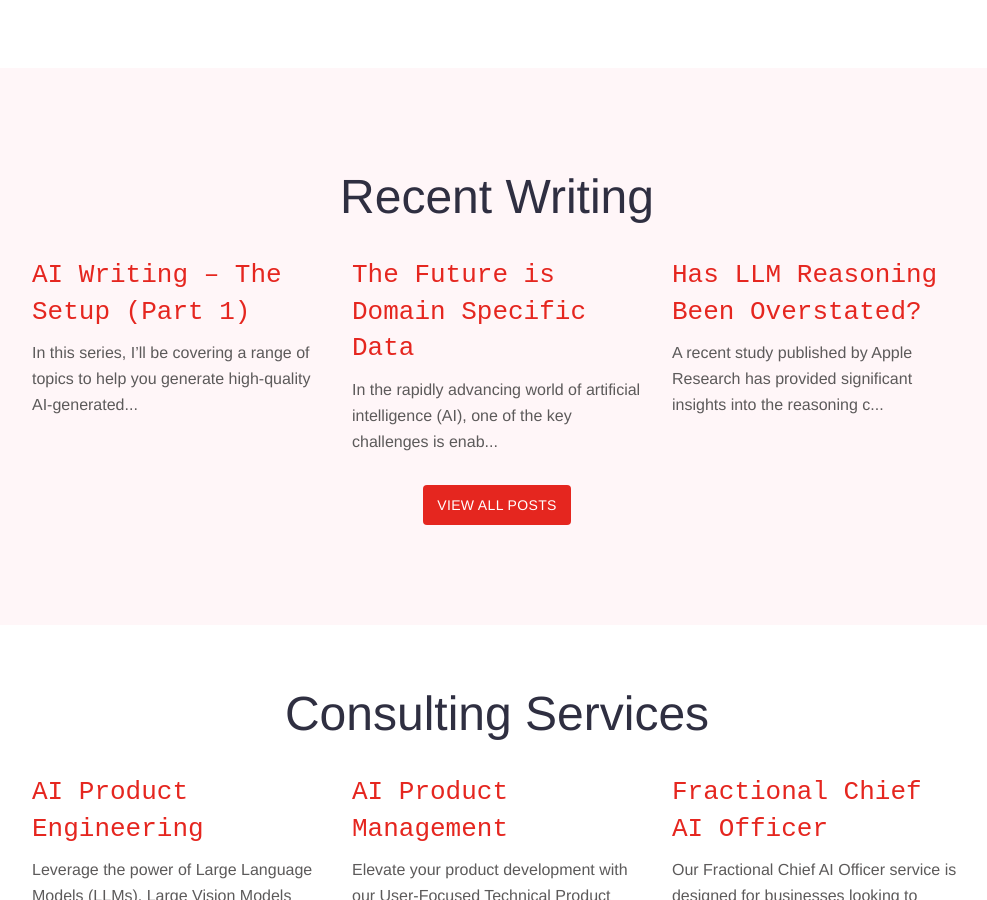
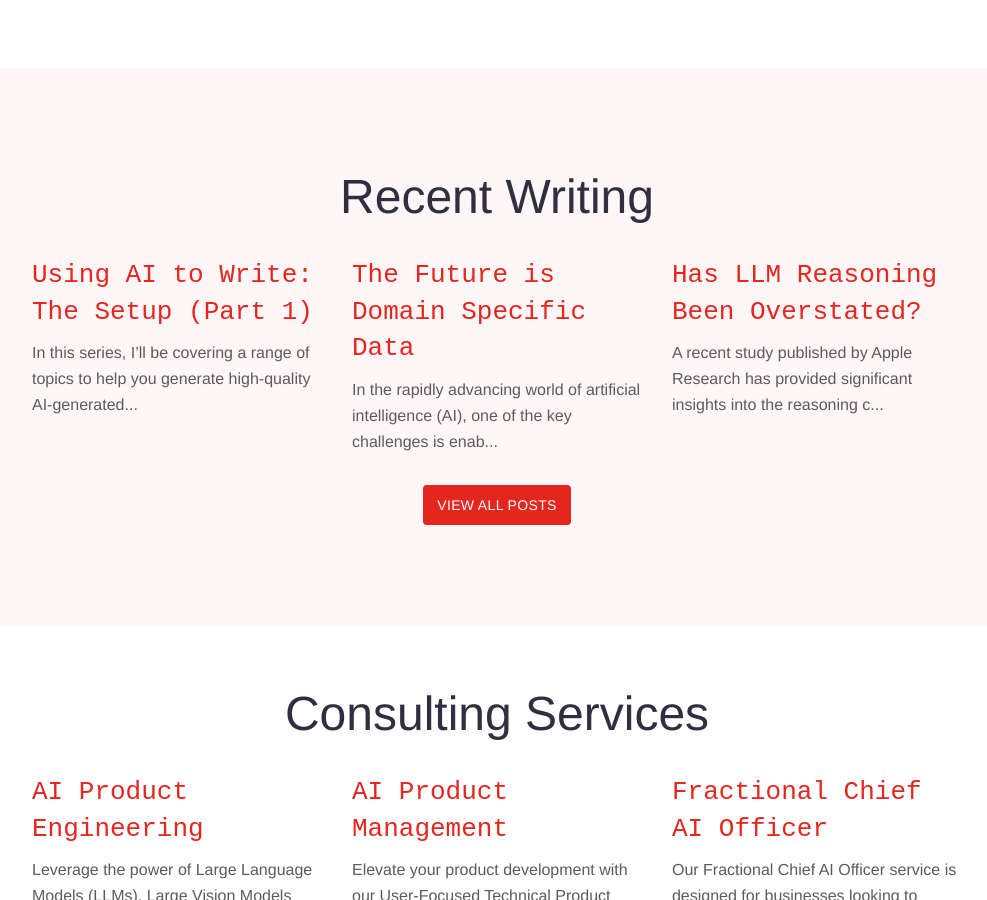
Before and after one commit to Shakakai/100x, a Jekyll site: the page built from index.md, in a window 1280 px wide and 900 px high, scrolled down 760 px. Shown: the whole window, without its empty margins (143-1130 px from the left). Built offline with Jekyll 4.4.1, drawn with Linux system fonts in a browser that asks for light colours; some web fonts are replaced.

Commit message:
updating title

```diff
--- a/_posts/2024-10-18-ai-writing-part-1.md
+++ b/_posts/2024-10-18-ai-writing-part-1.md
@@ -1,6 +1,6 @@
 ---
 layout: post
-title: "AI Writing – The Setup (Part 1)"
+title: "Using AI to Write: The Setup (Part 1)"
 date: 2024-10-18
 image: /images/posts/ai-writing-part-1.png
 description: A guide to setting up AI-generated text, covering writing style, rules for LLMs, and document structure.
```
